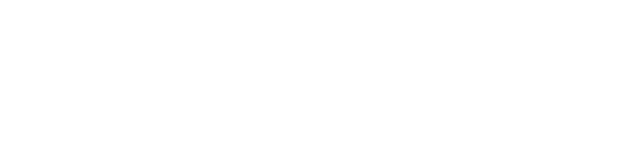
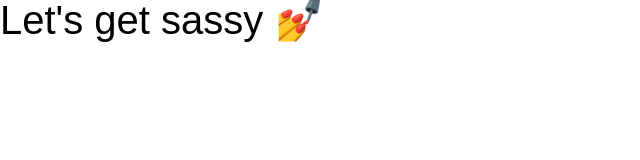
Before and after one commit to johnnycopes/lunch-and-learn-scss, a website built with Parcel: page index.html in a window 1280 px wide. Shown: the whole page, without its empty margins (0-640 px from the left). Built offline with nearby package versions, Linux system fonts and the light colour scheme.

Commit message:
uncomments welcoming line

```diff
--- a/index.html
+++ b/index.html
@@ -7,7 +7,7 @@
 	<title>SCSS Lunch and Learn</title>
 </head>
 <body>
-  <!-- <h1>Let's get sassy 💅</h1> -->
+  <h1>Let's get sassy 💅</h1>
 	<!-- 1. NESTING  -->
 	<!-- <div class="my-nesting-content">
 		<h1>I'm an h1 with no class</h1>
```
